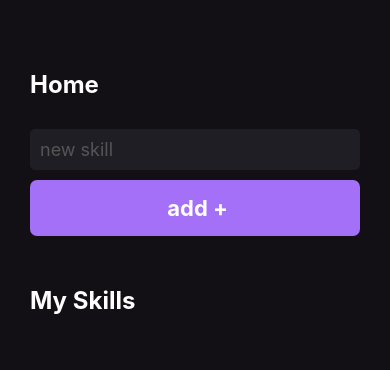
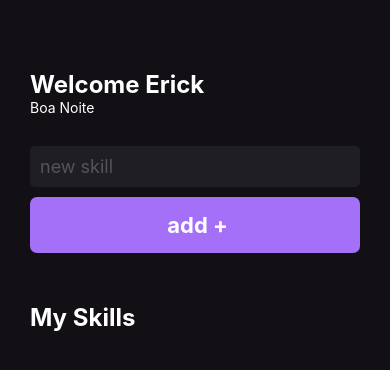
Before and after one commit to erickamoedo/myskills, a React Native app: screen / in a window 390 px wide. Shown: the top 370 px of the page. Built offline with nearby package versions, Linux system fonts and the light colour scheme.

Commit message:
Utilizando useEffect, para disparar algo antes da construção do bloco

```diff
--- a/src/pages/Home.js
+++ b/src/pages/Home.js
@@ -13,11 +13,9 @@ import {SkillCard} from '../components/skillcard';
 
 // Detalhe, nao coloquei o export default* pois isso me possibilita ter varios export em uma pagina!
 export function Home() {
-  // Aqui eu vou armazenar novas skills
-  const [newSkill, setNewSkill] = useState('');
-
-  // Aqui eu vou armazenar minhas novas skills
-  const [mySkills, setMySkills] = useState([]);
+  const [newSkill, setNewSkill] = useState(''); // Aqui eu vou armazenar novas skills
+  const [mySkills, setMySkills] = useState([]); // Aqui eu vou armazenar minhas novas skills
+  const [greeting, setGreeting] = useState(''); // Aqui eu vou armazenar a saudações do app
 
   // quando a funcao é disparada quando o usuario interage com a aplicação, usar sempre o "Handle"
   function handleAddNewSkill() {
@@ -25,10 +23,25 @@ export function Home() {
     setMySkills(oldState => [...oldState, newSkill]);
   }
 
+  useEffect(() => {
+    // com o useEffect, eu tomo uma ação antes da contrução dos blocos
+    const currentHour = new Date().getHours(); // Aqui estou pegando o horario e armazenando
+    if (currentHour < 12) {
+      setGreeting('Bom Dia');
+    } else if (currentHour >= 12 && currentHour < 18) {
+      setGreeting('Boa tarde');
+    } else {
+      setGreeting('Boa Noite');
+    }
+    console.log(currentHour);
+  }, []); // aqui eu posso colocar uma dependencia, vazia = ele carrega qnd a app é construido
+
   // No return fica os elementos visuais
   return (
     <View style={styles.container}>
-      <Text style={styles.title}>Home</Text>
+      <Text style={styles.title}>Welcome Erick</Text>
+
+      <Text style={styles.greeting}>{greeting}</Text>
 
       <TextInput
         style={styles.input}
@@ -82,4 +95,7 @@ const styles = StyleSheet.create({
     marginTop: 30,
     borderRadius: 5,
   },
+  greeting: {
+    color: '#fff',
+  },
 });
```
